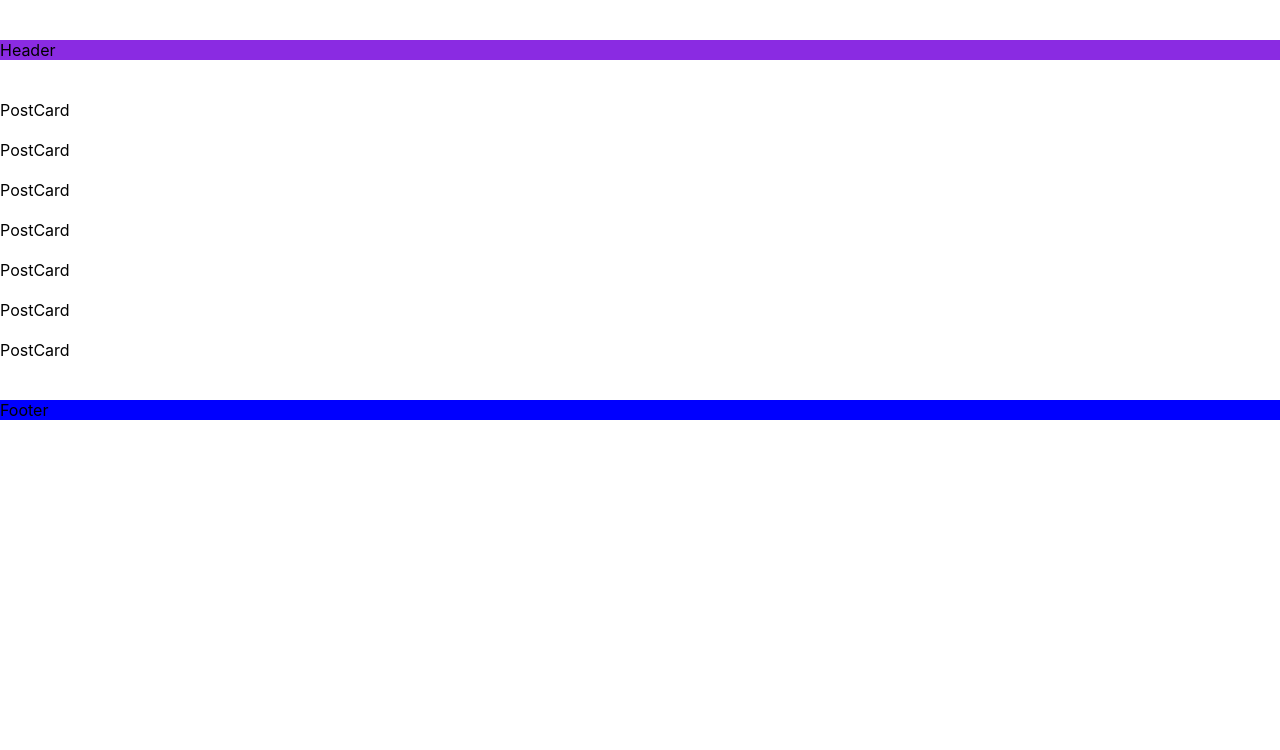
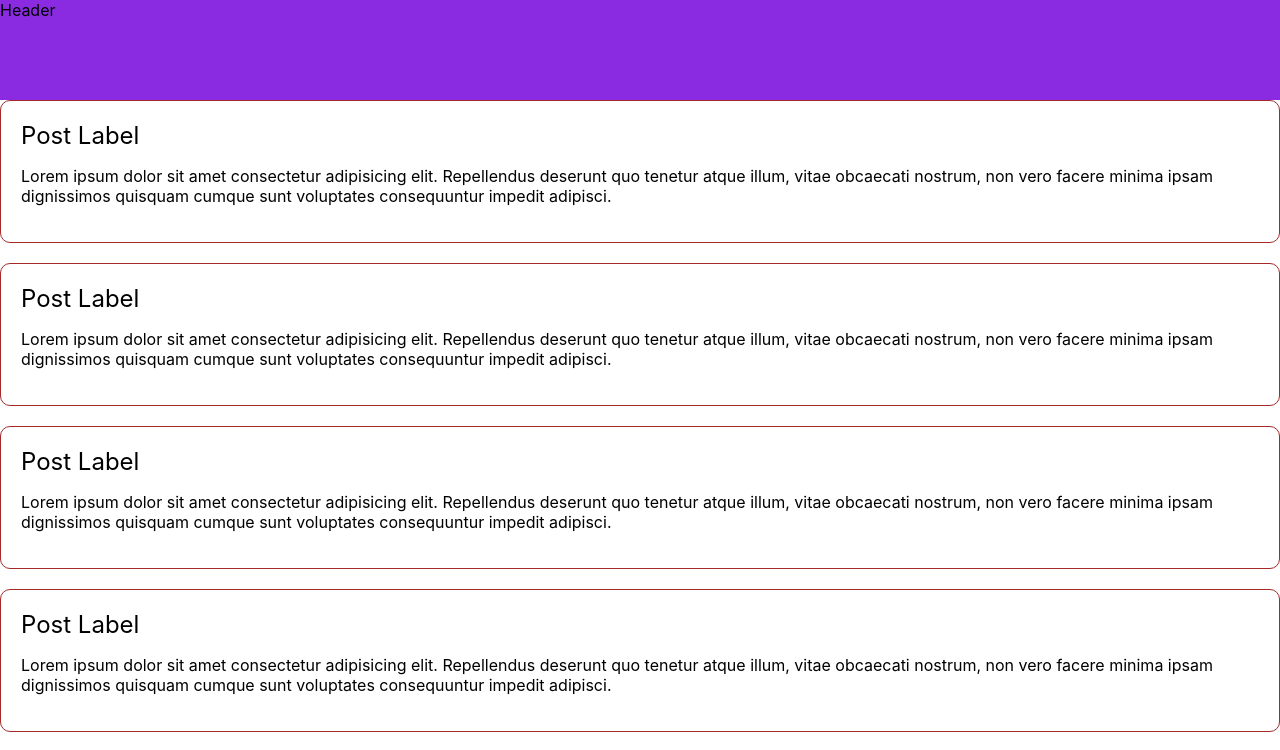
Before and after one commit to En-Key/JS-TEST, a React (Create React App) app: page / in a window 1280 px wide. Shown: the top 750 px of the page. Built offline with nearby package versions, Linux system fonts and the light colour scheme.

Commit message:
Добавили стили

```diff
--- a/src/Components/Commons/Footer/Footer.module.scss
+++ b/src/Components/Commons/Footer/Footer.module.scss
@@ -1,5 +1,6 @@
 .footer {
     width: 100%;
+    height: 100%;
     background-color: blue;
 
 }
--- a/src/Components/Commons/Header/Header.module.scss
+++ b/src/Components/Commons/Header/Header.module.scss
@@ -1,4 +1,5 @@
 .header {
     width: 100%;
+    height: 100%;
     background-color: blueviolet;
 }
--- /dev/null
+++ b/src/Components/Posts/PostCard/PostCard.module.scss
@@ -0,0 +1,13 @@
+.cardWrapper {
+    padding: 20px;
+    border: 1px solid brown;
+    border-radius: 10px;
+
+    .label {
+        font-size: 24px;
+    }
+
+    .content {
+        font-size: 18px;
+    }
+}
--- a/src/Components/Posts/PostCard/index.tsx
+++ b/src/Components/Posts/PostCard/index.tsx
@@ -1,5 +1,9 @@
 import React from 'react';
+import styles from './PostCard.module.scss';
 
 export const PostCard = () => {
-  return <div>PostCard</div>
+  return <div className={styles.cardWrapper}>
+    <span className={styles.label}>Post Label</span>
+    <p className={styles.cotent}>Lorem ipsum dolor sit amet consectetur adipisicing elit. Repellendus deserunt quo tenetur atque illum, vitae obcaecati nostrum, non vero facere minima ipsam dignissimos quisquam cumque sunt voluptates consequuntur impedit adipisci.</p>
+    </div>
 };
```
